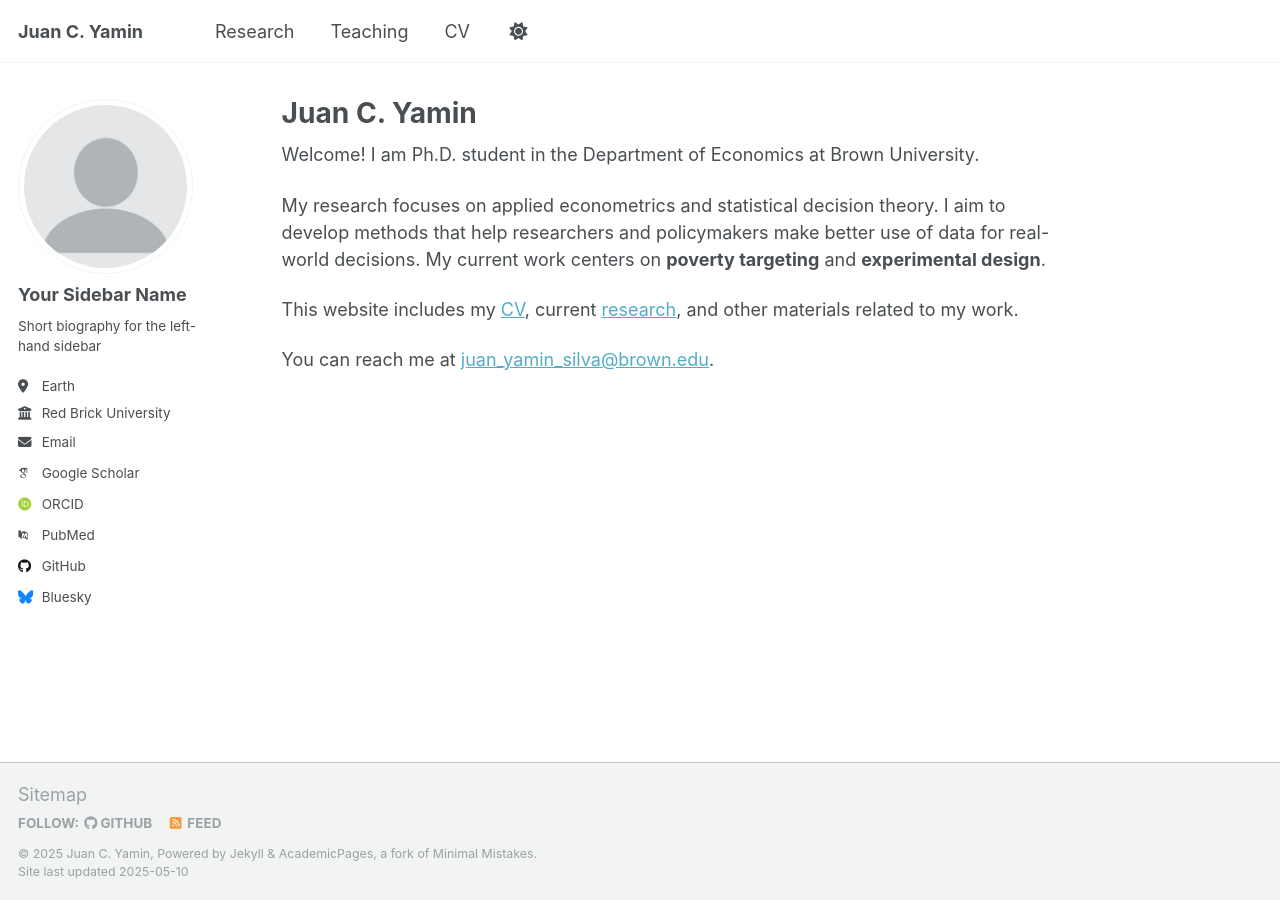
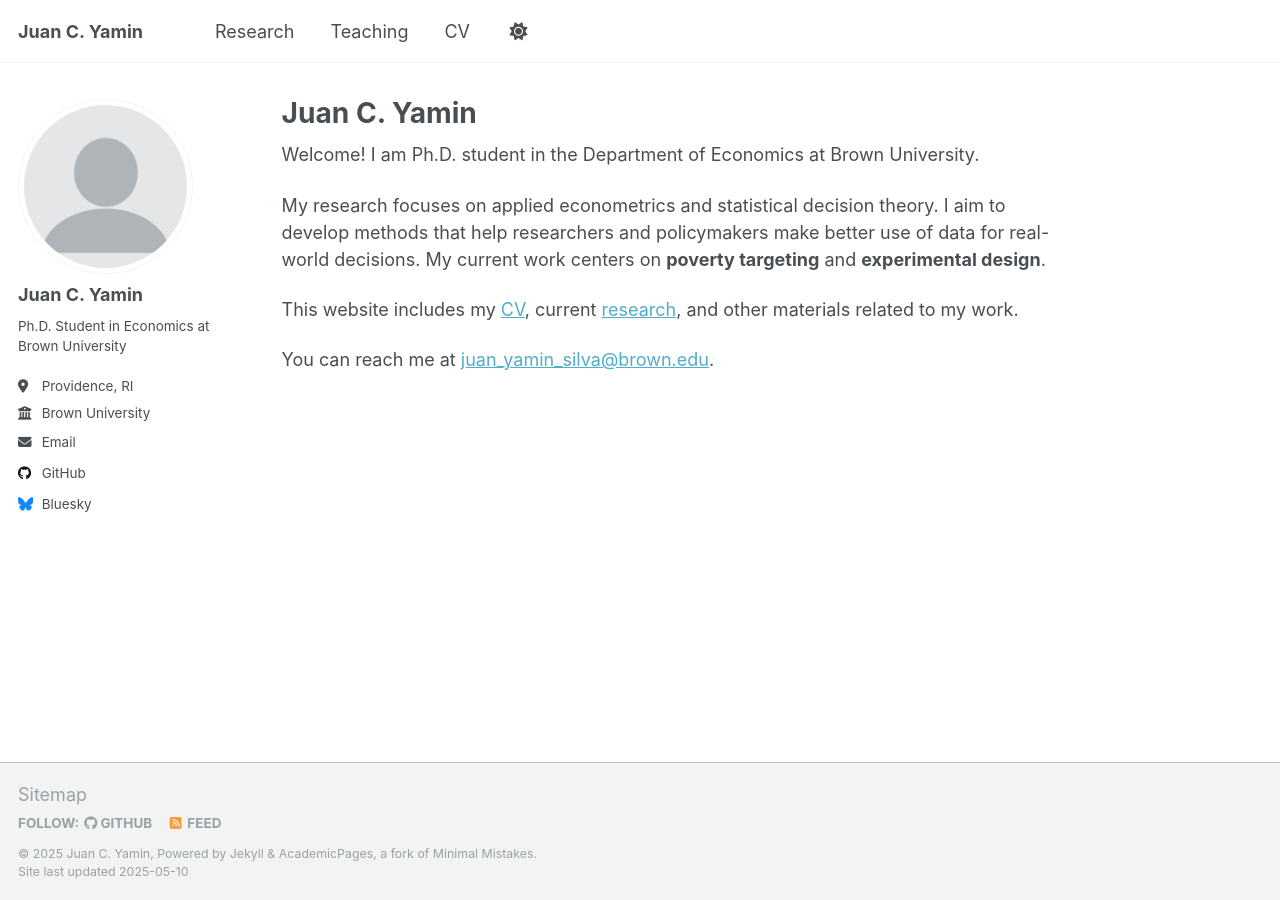
Before and after one commit to juancyamin/juancyamin.github.io, a Jekyll site: the page built from _pages/about.md, in a window 1280 px wide. Built offline with Jekyll 4.4.1, drawn with Linux system fonts in a browser that asks for light colours; some web fonts are replaced.

Commit message:
Fixing things

```diff
--- a/_config.yml
+++ b/_config.yml
@@ -12,8 +12,8 @@ site_theme               : "default"
 title                    : "Juan C. Yamin"
 title_separator          : "-"
 name                     : &name "Juan C. Yamin"
-description              : &description "Ph.D. Student in Economics at Brown Universityn"
-url                      : https://academicpages.github.io # the base hostname & protocol for your site e.g. "https://[your GitHub username].github.io" or if you already have some other page hosted on Github then use "https://[your GitHub username].github.io/[Your Repo Name]"
+description              : &description "Ph.D. Student in Economics at Brown University"
+url                      : #https://academicpages.github.io # the base hostname & protocol for your site e.g. "https://[your GitHub username].github.io" or if you already have some other page hosted on Github then use "https://[your GitHub username].github.io/[Your Repo Name]"
 baseurl                  : "" # the subpath of your site, e.g. "/blog"
 repository               : "academicpages/academicpages.github.io"
 
@@ -23,22 +23,22 @@ repository               : "academicpages/academicpages.github.io"
 author:
   # Biographic information
   avatar           : "profile.png"
-  name             : "Your Sidebar Name"
+  name             : "Juan C. Yamin"
   pronouns         : # example: "she/her"
-  bio              : "Short biography for the left-hand sidebar"
-  location         : "Earth"
-  employer         : "Red Brick University"
+  bio              : "Ph.D. Student in Economics at Brown University"
+  location         : "Providence, RI"
+  employer         : "Brown University"
   uri              : # URL
   email            : "juan_yamin_silva@brown.edu"
 
   # Academic websites
   academia         : # URL
   arxiv            : # URL - Update with the correct link to your profile
-  googlescholar    : "https://scholar.google.com/citations?user=PS_CX0AAAAAJ"
+  googlescholar    : #"https://scholar.google.com/citations?user=PS_CX0AAAAAJ"
   impactstory      : # URL
-  orcid            : "http://orcid.org/yourorcidurl"
+  orcid            : #"http://orcid.org/yourorcidurl"
   semantic         : # URL
-  pubmed           : "https://www.ncbi.nlm.nih.gov/pubmed/?term=john+snow"
+  pubmed           : #"https://www.ncbi.nlm.nih.gov/pubmed/?term=john+snow"
   researchgate     : # URL
   scopus           : # URL
 
@@ -46,7 +46,7 @@ author:
   bitbucket        : # Username - Update with your username on the site
   codepen          : # Username
   dribbble         : # Username
-  github           : "academicpages"
+  github           : "juancyamin"
   kaggle           : # Username
   stackoverflow    : # User number or user number and name (i.e., use "1" or "1/jeff-atwood")
 
```
Also changed, not shown: 1 other file.
